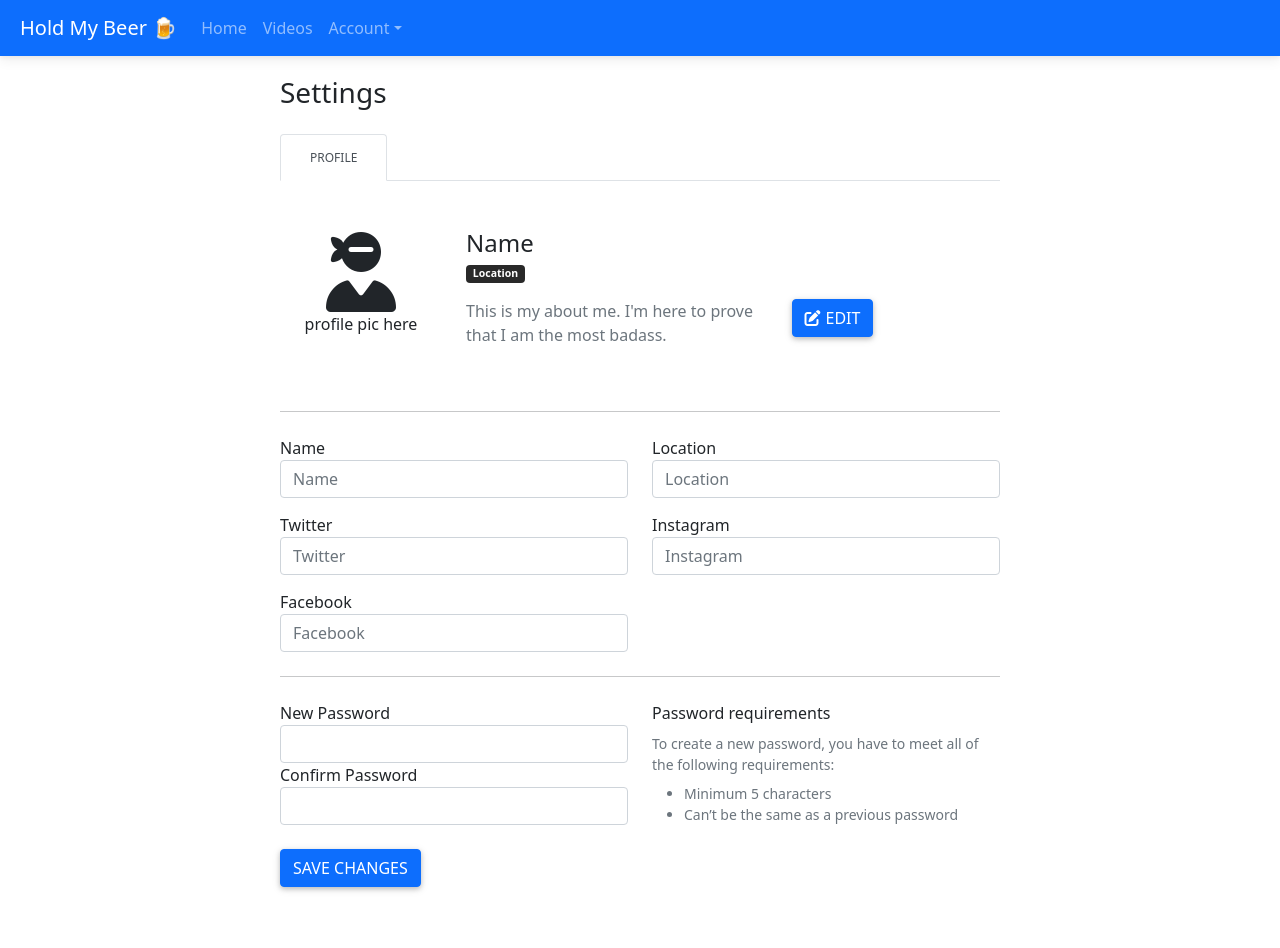
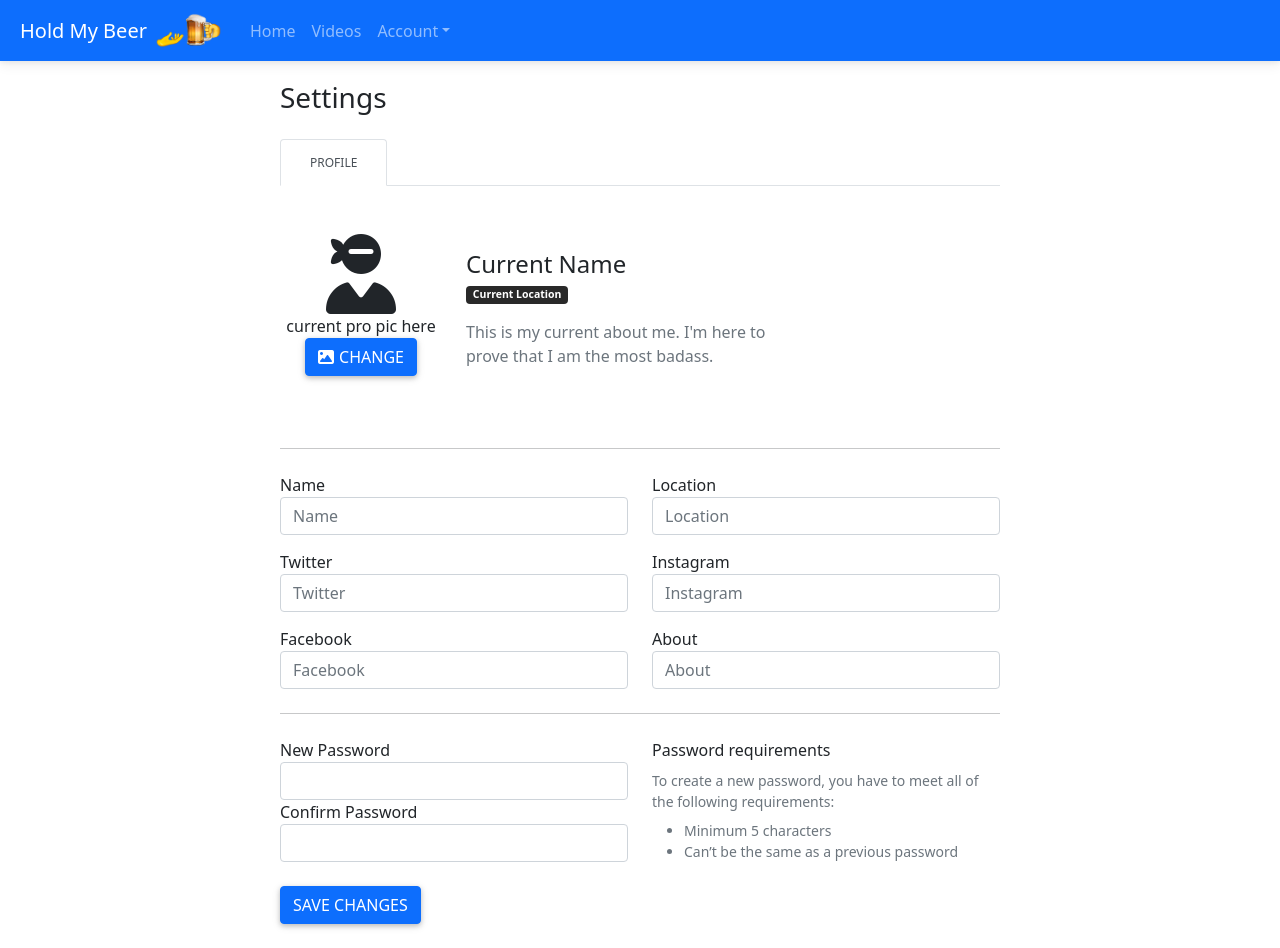
Before and after one commit to tparks18/hold_my_beer_bootstrap, a React (Create React App) app: page /settings in a window 1280 px wide. Before the commit the page ends 911 px from the top, so only its background shows below. Built offline with nearby package versions, Linux system fonts and the light colour scheme.

Commit message:
logo changed and added to navbar

```diff
--- a/src/components/Navbar.js
+++ b/src/components/Navbar.js
@@ -1,4 +1,6 @@
 import React from "react";
+import holdmybeerlogo from "../images/holdmybeerlogops.png";
+
 
 const Navbar = () => {
   return (
@@ -8,7 +10,8 @@ const Navbar = () => {
         className="navbar navbar-expand-lg navbar-dark bg-primary"
       >
         <a style={{ marginLeft: 20 }} className="navbar-brand" href="/">
-          Hold My Beer 🍺
+          Hold My Beer
+          <img style={{ marginLeft: 8, height: 35 }} src={holdmybeerlogo} alt="beer" />
         </a>
         <button
           className="navbar-toggler"
--- a/src/views/Settings.js
+++ b/src/views/Settings.js
@@ -22,47 +22,35 @@ const Settings = () => {
                 </a>
               </li>
 
-              {/* <li className="nav-item">
-                  <a
-                    className="nav-link"
-                    id="home-tab"
-                    data-toggle="tab"
-                    href="#home"
-                    role="tab"
-                    aria-controls="home"
-                    aria-selected="false"
-                  >
-                    Voting History
-                  </a>
-                </li> */}
             </ul>
             <form>
               <div className="row mt-5 align-items-center">
                 <div className="col-md-3 text-center mb-5">
                   <i class="fas fa-user-ninja fa-5x"></i>
-                  <div>profile pic here</div>
+                  <div>current pro pic here</div>
+                  <div className="col">
+                    <button type="button" className="btn btn-primary">
+                      <i style={{ marginRight: 5 }} class="fas fa-image"></i>
+                      Change
+                    </button>
+                  </div>
                 </div>
+
                 <div className="col">
                   <div className="row align-items-center">
                     <div className="col-md-7">
-                      <h4 className="mb-1">Name</h4>
+                      <h4 className="mb-1">Current Name</h4>
                       <p className="small mb-3">
-                        <span className="badge badge-dark">Location</span>
+                        <span className="badge badge-dark">Current Location</span>
                       </p>
                     </div>
                   </div>
                   <div className="row mb-4">
                     <div className="col-md-7">
                       <p className="text-muted">
-                        This is my about me. I'm here to prove that I am the
+                        This is my current about me. I'm here to prove that I am the
                         most badass.
                       </p>
-                    </div>
-                    <div className="col">
-                      <button type="button" className="btn btn-primary">
-                        <i style={{ marginRight: 5 }} class="fas fa-edit"></i>
-                        Edit
-                      </button>
                     </div>
                   </div>
                 </div>
@@ -131,6 +119,18 @@ const Settings = () => {
                     />
                   </div>
                 </div>
+
+                <div className="col-md-6 standardized">
+                  <div className="form-group">
+                    <label htmlFor="about">About</label>
+                    <input
+                      type="text"
+                      name="About"
+                      className="form-control"
+                      placeholder="About"
+                    />
+                  </div>
+                </div>
               </div>
 
               <hr className="my-4" />
```
Also changed, not shown: src/images/holdmybeerlogops.png (added).
